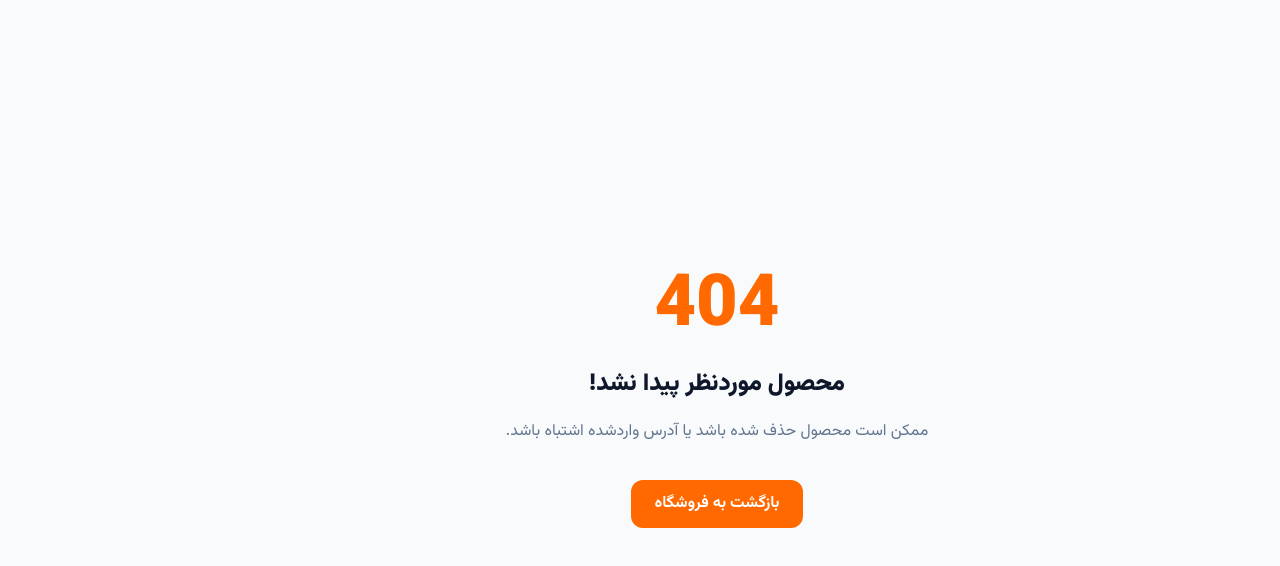
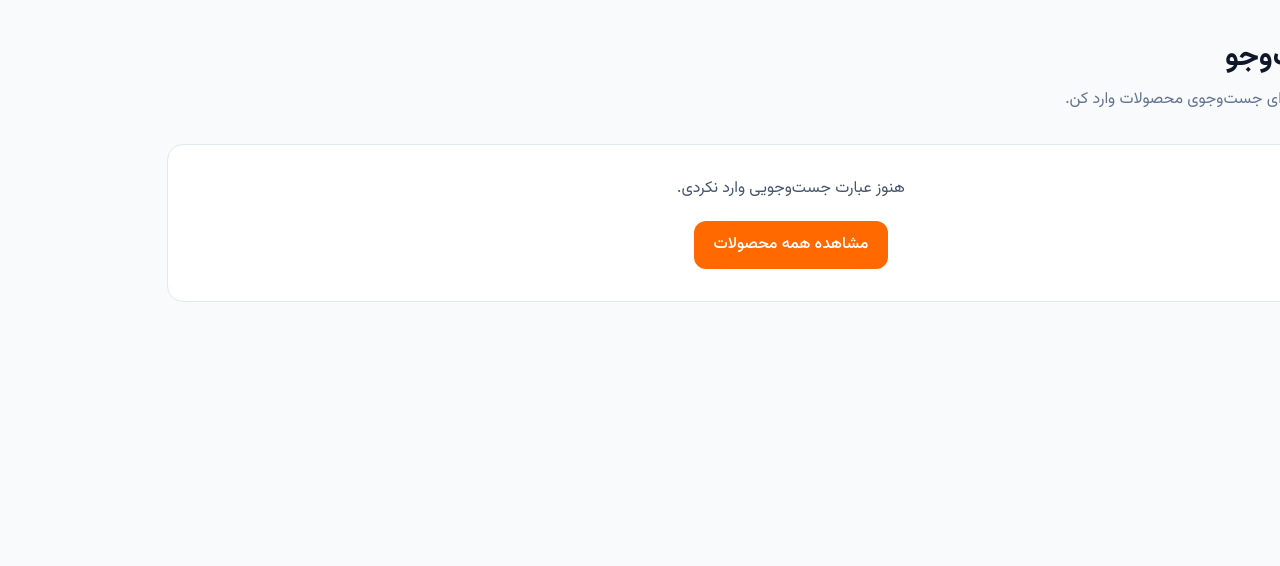
Before and after one commit to amir-booki1279/Nova, a Next.js app: page /search in a window 1280 px wide. Before the commit this address had no page. Shown: the top 566 px of the page. Built offline with nearby package versions, Linux system fonts and the light colour scheme.

Commit message:
create search bar

```diff
--- a/package.json
+++ b/package.json
@@ -9,6 +9,8 @@
     "lint": "eslint"
   },
   "dependencies": {
+    "@prisma/client": "^7.10.1",
+    "dotenv": "^18.0.9",
     "next": "16.4.3",
     "react": "19.3.0",
     "react-dom": "19.3.0"
@@ -20,6 +22,7 @@
     "@types/react-dom": "^19",
     "eslint": "^9",
     "eslint-config-next": "16.4.3",
+    "prisma": "^7.10.1",
     "tailwindcss": "^4",
     "typescript": "^5"
   }
--- /dev/null
+++ b/src/app/search/page.tsx
@@ -0,0 +1,88 @@
+
+
+import Link from "next/link";
+
+import ProductCard from "@/components/products/ProductCard";
+import { products } from "@/lib/product";
+
+type SearchPageProps = {
+  searchParams: Promise<{
+    q?: string;
+  }>;
+};
+
+export default async function SearchPage({
+  searchParams,
+}: SearchPageProps) {
+  const { q } = await searchParams;
+
+  const query = q?.trim() ?? "";
+
+  const results = products.filter((product) =>
+    product.name.toLowerCase().includes(query.toLowerCase())
+  );
+
+  return (
+    <main className="mx-auto min-h-screen max-w-7xl px-4 py-10">
+      <div className="mb-8">
+        <h1 className="text-3xl font-bold text-slate-900">
+          نتایج جست‌وجو
+        </h1>
+
+        {query ? (
+          <p className="mt-3 text-slate-500">
+            نتایج مربوط به «{query}»
+          </p>
+        ) : (
+          <p className="mt-3 text-slate-500">
+            عبارت موردنظرت رو برای جست‌وجوی محصولات وارد کن.
+          </p>
+        )}
+      </div>
+
+      {!query ? (
+        <div className="rounded-2xl border border-slate-200 bg-white p-8 text-center">
+          <p className="text-slate-600">
+            هنوز عبارت جست‌وجویی وارد نکردی.
+          </p>
+
+          <Link
+            href="/products"
+            className="mt-5 inline-block rounded-xl bg-orange-500 px-5 py-3 font-medium text-white transition hover:bg-orange-600"
+          >
+            مشاهده همه محصولات
+          </Link>
+        </div>
+      ) : results.length === 0 ? (
+        <div className="rounded-2xl border border-slate-200 bg-white p-8 text-center">
+          <h2 className="text-xl font-bold text-slate-800">
+            محصولی پیدا نشد!
+          </h2>
+
+          <p className="mt-3 text-slate-500">
+            عبارت جست‌وجو رو تغییر بده و دوباره امتحان کن.
+          </p>
+
+          <Link
+            href="/products"
+            className="mt-5 inline-block rounded-xl bg-orange-500 px-5 py-3 font-medium text-white transition hover:bg-orange-600"
+          >
+            مشاهده همه محصولات
+          </Link>
+        </div>
+      ) : (
+        <>
+          <p className="mb-6 text-sm text-slate-500">
+            {results.length.toLocaleString("fa-IR")} محصول پیدا شد.
+          </p>
+
+          <div className="grid grid-cols-1 gap-6 sm:grid-cols-2 lg:grid-cols-3 xl:grid-cols-4">
+            {results.map((product) => (
+              <ProductCard key={product.id} product={product} />
+            ))}
+          </div>
+        </>
+      )}
+    </main>
+  );
+}
--- a/src/components/layout/Header.tsx
+++ b/src/components/layout/Header.tsx
@@ -19,7 +19,8 @@ const Header = () => {
                   <span className="text-orange-500">.</span> NOVA
                 </Link>
 
-                <form  className="flex flex-1 items-center rounded-xl border border-slate-200 bg-slate-50 px-4 transition focus-within:border-orange-500">
+                <form  action={'/search'} method="GET"
+                className="flex flex-1 items-center rounded-xl border border-slate-200 bg-slate-50 px-4 transition focus-within:border-orange-500">
                     <input
                     type="search"
                     name="q"
```
Also changed, not shown: 1 other file (tests, documents, lock files or other folders).
